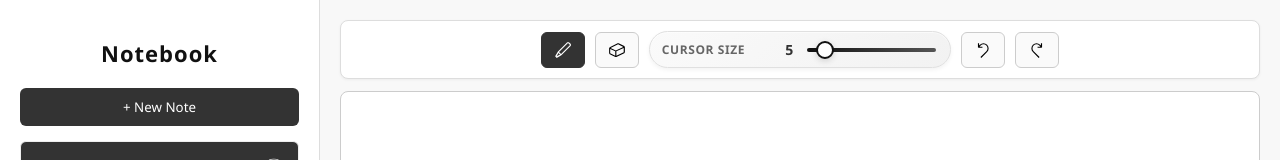
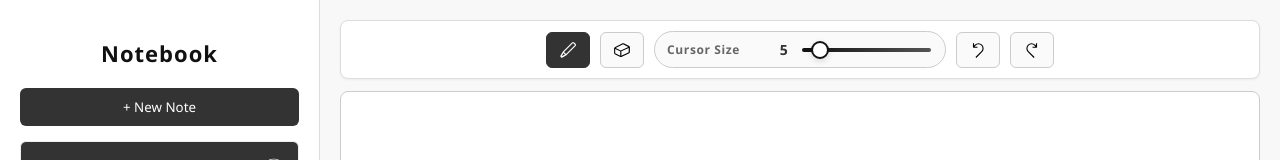
Before and after one commit to rizo0103/electronic-notebook, a React (Vite) app: page / in a window 1280 px wide. Both pictures are taken after a click on the button "+ New Note". Shown: the top 160 px of the page. Built offline with nearby package versions, Linux system fonts and the light colour scheme.

Commit message:
made cursor size control styles simmilar to other toolbar buttons

```diff
--- a/src/App.css
+++ b/src/App.css
@@ -192,18 +192,15 @@ html,
     align-items: center;
     gap: 12px;
     padding: 8px 12px;
-    border: 1px solid #e0e0e0;
+    border: 1px solid #ccc;
     border-radius: 999px;
-    background: linear-gradient(135deg, #fafafa 0%, #f2f2f2 100%);
-    box-shadow: inset 0 1px 0 rgba(255, 255, 255, 0.6),
-        0 2px 4px rgba(0, 0, 0, 0.05);
+    background: #fafafa;
     min-width: 220px;
 }
 
 .cursor-size-label {
     font-size: 12px;
     letter-spacing: 0.05em;
-    text-transform: uppercase;
     color: #666;
     font-weight: 600;
 }
```
